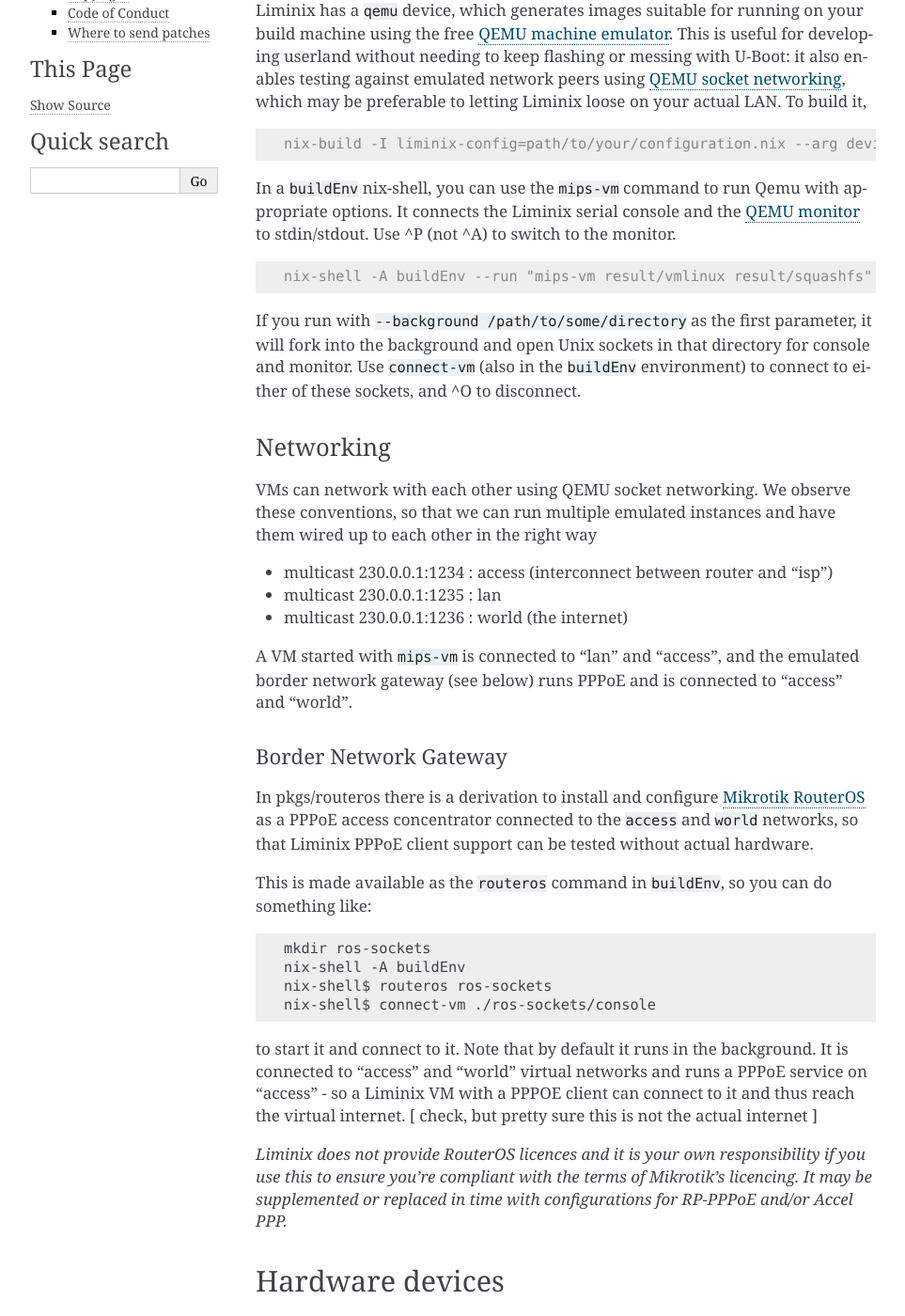
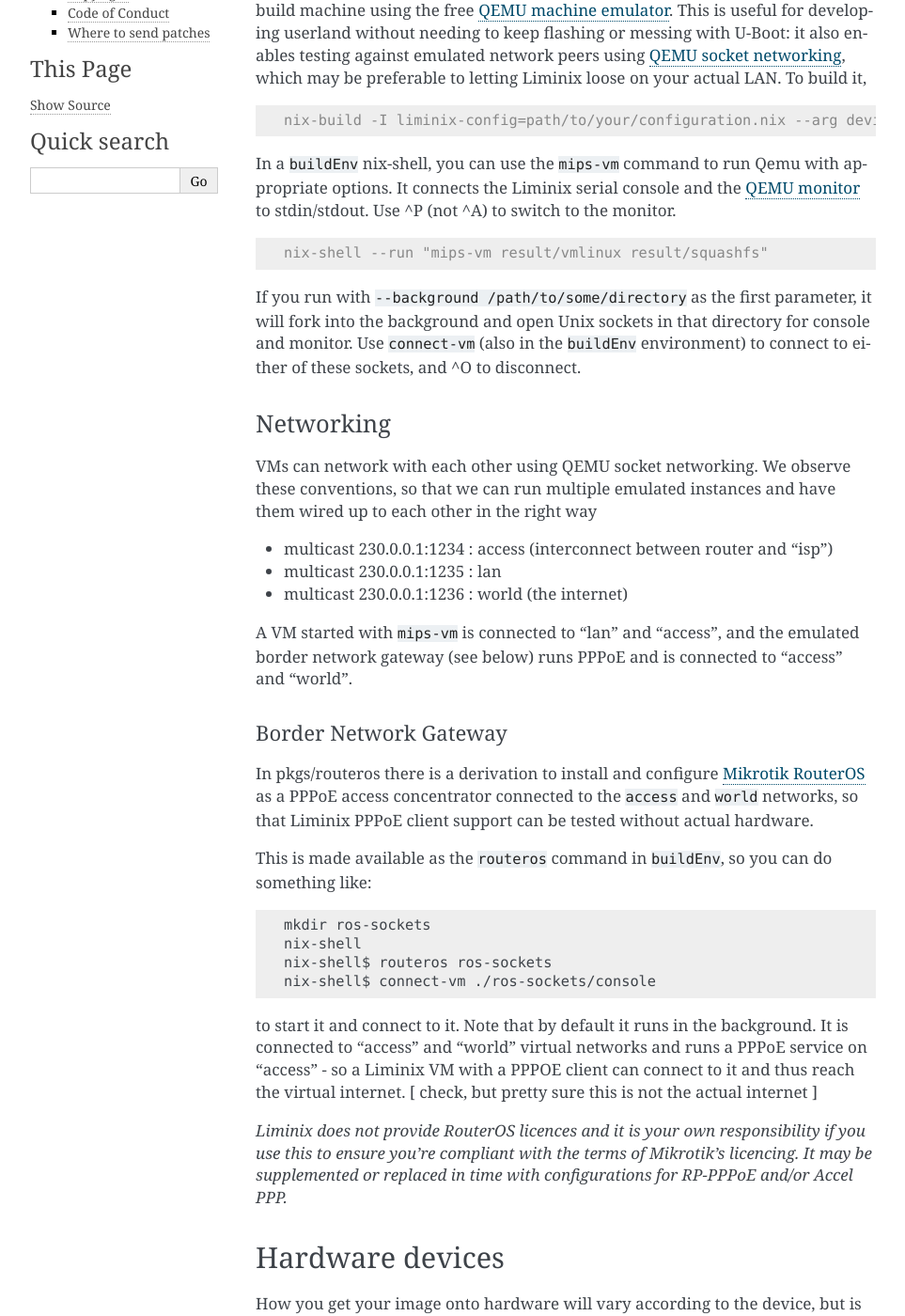
Before and after one commit to telent/liminix, a Sphinx documentation site: the page built from doc/developer.rst, in a window 1280 px wide and 1400 px high, scrolled down 406 px. Shown: the whole window at 94% size, without its empty margins (148-1111 px from the left). Built offline with Sphinx 7.4.7, drawn with Linux system fonts in a browser that asks for light colours; some of the changed text lies outside the part shown.

Commit message:
simplify calling buildEnv

```diff
--- a/doc/developer.rst
+++ b/doc/developer.rst
@@ -7,11 +7,9 @@
 documents various affordances for iteration and experiments.
 
 In general, packages and tools that run on the "build" machine are
-available in the ``buildEnv`` derivation.
+available in the ``buildEnv`` derivation and can most easily
+be added to your environment by running ``nix-shell``
 
-.. code-block:: console
-
-    nix-shell -A buildEnv
 
 
 Emulated devices
@@ -35,7 +33,7 @@
 
 .. code-block:: console
 
-    nix-shell -A buildEnv --run "mips-vm result/vmlinux result/squashfs"
+    nix-shell --run "mips-vm result/vmlinux result/squashfs"
 
 If you run with ``--background /path/to/some/directory`` as the first
 parameter, it will fork into the background and open Unix sockets in
@@ -71,7 +69,7 @@
 can do something like::
 
     mkdir ros-sockets
-    nix-shell -A buildEnv
+    nix-shell
     nix-shell$ routeros ros-sockets
     nix-shell$ connect-vm ./ros-sockets/console
 
@@ -104,8 +102,7 @@
 
 .. code-block:: console
 
-    nix-shell -A buildEnv
-	 --run "tufted -a 192.168.8.251 result"
+    nix-shell --run "tufted -a 192.168.8.251 result"
 
 and then issue appropriate U-boot commands to download and flash the
 image.
@@ -149,7 +146,7 @@
 You need to configure the Ethernet card for VFIO passthru, then
 you can execute ``run-border-vm`` in a ``buildEnv`` shell,
 which starts up QEMU using the NixOS configuration in
-``bordervm-configuration.nix``
+``bordervm-configuration.nix``.
 
 In this VM
 
```
Also changed, not shown: other parts of doc/developer.rst (+4 -0 lines), 1 other file.
